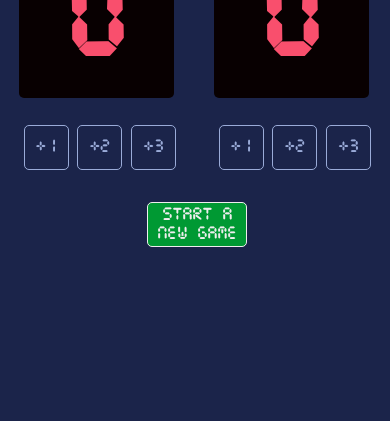
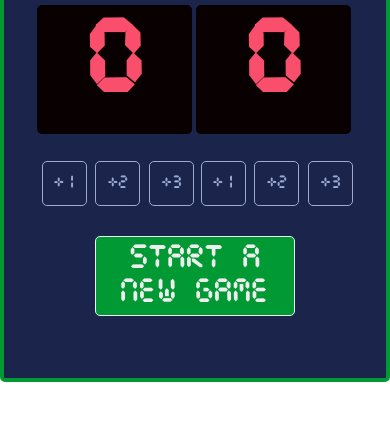
Before and after one commit to anneln/BasketBall-Scoreboard, a plain HTML site: page index.html in a window 390 px wide. Shown: the part 279-700 px from the top of the page. Drawn offline with nearby package versions, Linux system fonts and the light colour scheme.

Commit message:
correction on responsive design

```diff
--- a/index.css
+++ b/index.css
@@ -3,11 +3,19 @@
     font-family: CursedTimer;
 }
 
-body {
-    margin: 0;
+body  {
+    max-width: 1200px;
+    margin: 0 auto;
+}
+
+main {
+    padding: 2em;
     background: #1B244A;
     color: #EEEEEE;
     text-align: center;
+    border: 4px solid #009933;
+    border-radius: 5px;
+
 }
 
 h1{
@@ -55,14 +63,15 @@ button  {
 }
 
 #start{
-    width: 100px;
-    height: 45px;
+    width: 200px;
+    height: 80px;
     background: #009933;
     color: #EEEEEE;
     border: 1px solid;
     border-radius: 5px;
-    margin-top: 2em;
     font-family: CursedTimer;
+    font-size: 30px;
+    margin: 1em auto;
  }
 
  #start:hover{
@@ -82,7 +91,7 @@ button  {
     }
     .score {
         width: 100px;
-        margin: 0.5em auto;
+        margin: 0.5em 0.2em;
     }
     button{
         width: 30px;
@@ -91,4 +100,9 @@ button  {
     #message{
         font-size: 30px;
     }
+    #start{
+        font-size: 20px;
+        width: 200px;
+        height: 50px;
+    }
 }
--- a/index.html
+++ b/index.html
@@ -3,13 +3,14 @@
         <link rel="stylesheet" href="index.css">
     </head>
     <body>
+        <main>
             <h1>Basketball Scoreboard</h1>
             <p id="message"></p>
             <div class="container">
                 <div id='home-section' class='score-player'>
                     <h3>HOME</h3>
                     <h2 class='score' id="home-score">0</h2>
-                <label></label>
+
                     <div class='btn-section'>
                         <button id="plus-one-home" onclick="addOnePointToHome()">+1</button>
                         <button id="plus-two-home" onclick="addTwoPointsToHome()">+2</button>
@@ -19,7 +20,6 @@
                 <div id='guest-section' class='score-player'>
                     <h3>GUEST</h3>
                     <h2 class='score' id='guest-score'>0</h2>
-                <label></label>
                     <div class='btn-section'>
                         <button id="plus-one-guest" onclick="addOnePointToGuest()">+1</button>
                         <button id="plus-two-guest" onclick="addTwoPointsToGuest()">+2</button>
@@ -30,6 +30,7 @@
             <div id="new-game">
                 <button id="start" onclick="startNewGame()">Start a new game</button>
             </div>
+        </main>
         <script src="index.js"></script>
     </body>
 </html>
```
Lines whose indentation alone changed are shown as unchanged.
